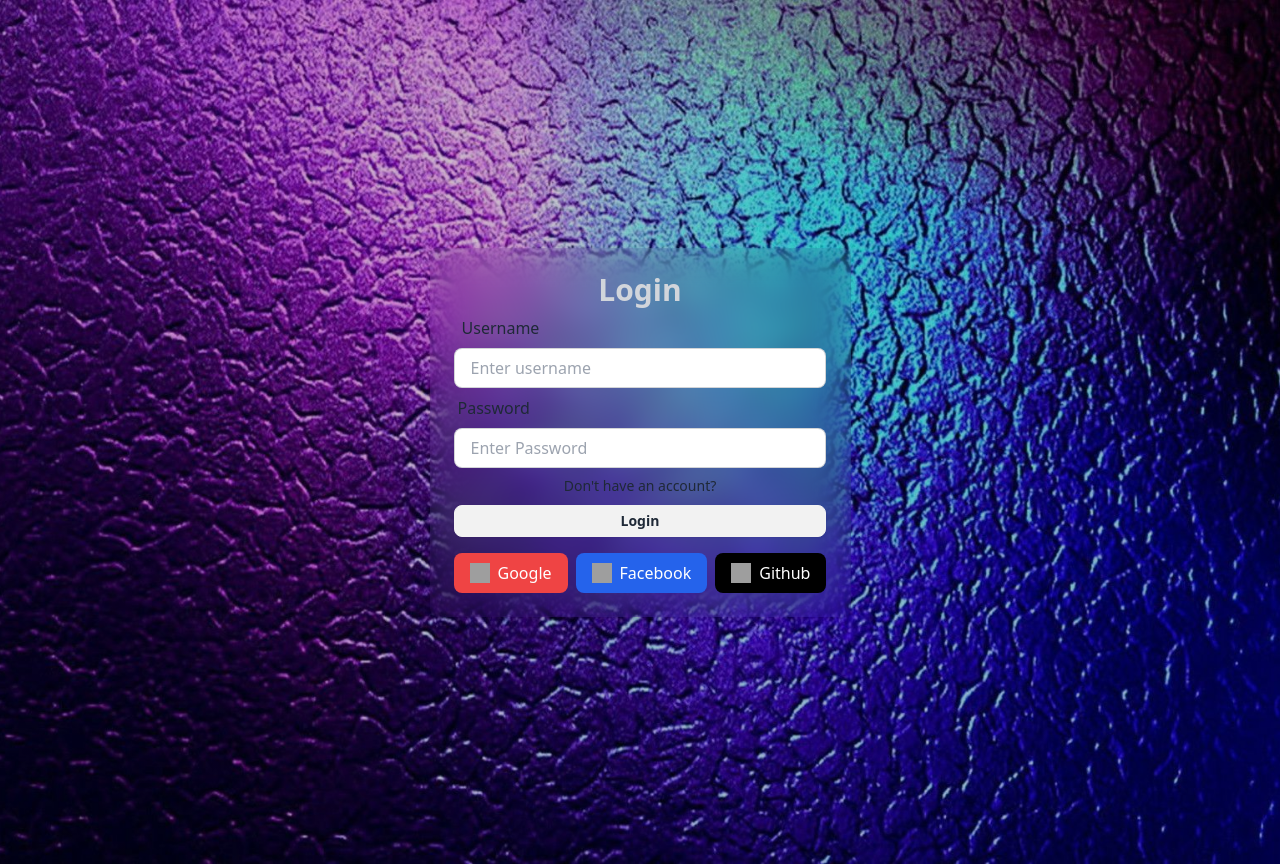
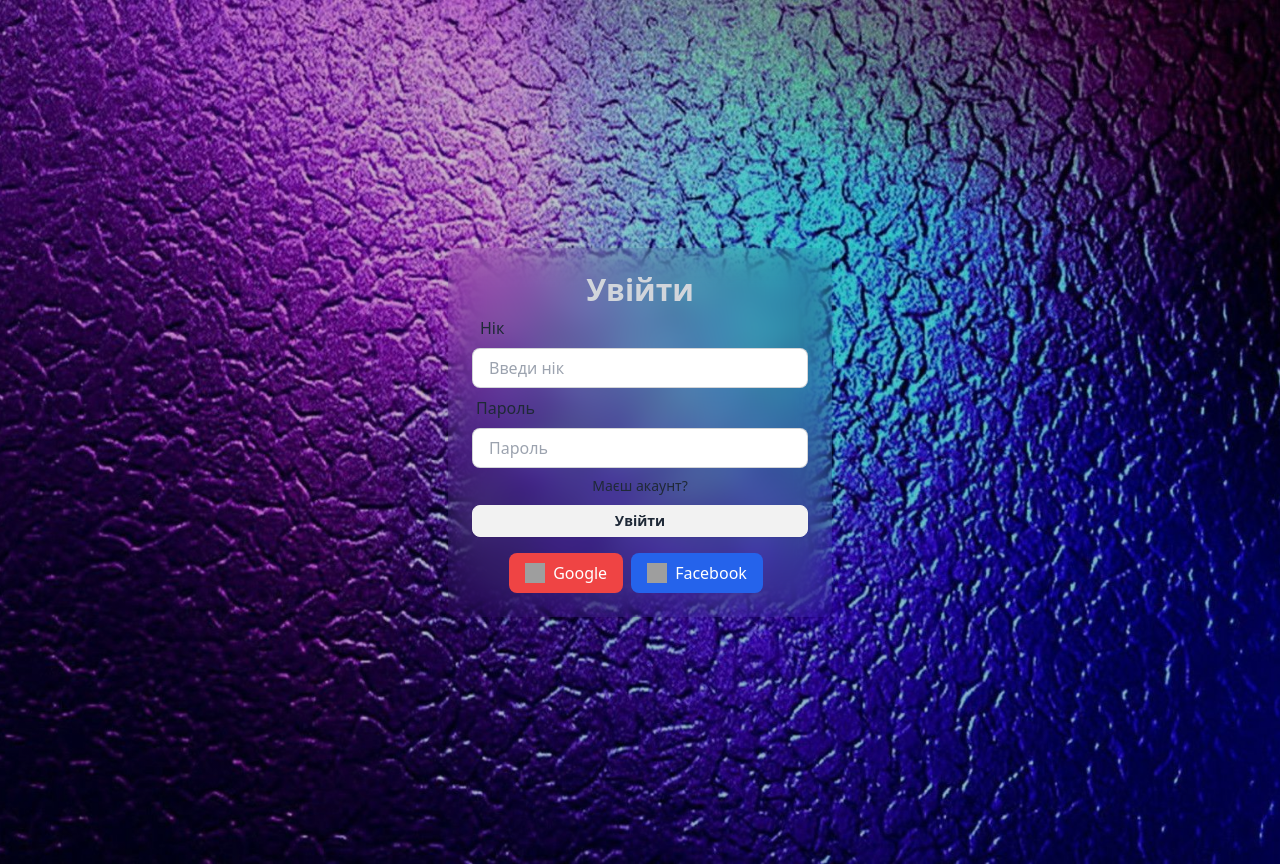
Before and after one commit to Feerverk05/Chat_App_NodeJs, a React (Vite) app in the folder frontend/: page /login in a window 1280 px wide. Built offline with nearby package versions, Linux system fonts and the light colour scheme; grey boxes are pictures that could not be loaded.

Commit message:
Update Login.jsx

```diff
--- a/frontend/src/components/pages/login/Login.jsx
+++ b/frontend/src/components/pages/login/Login.jsx
@@ -16,17 +16,17 @@ const Login = () => {
 		<div className='flex flex-col items-center justify-center min-w-96 mx-auto'>
 			<div className='w-full p-6 rounded-lg shadow-md bg-gray-400 bg-clip-padding backdrop-filter backdrop-blur-lg bg-opacity-0'>
 				<h1 className='text-3xl font-semibold text-center text-gray-300'>
-					Login
+					Увійти
 				</h1>
 
 				<form onSubmit={handleSubmit}>
 					<div>
 						<label className='label p-2'>
-							<span className='text-base label-text'>Username</span>
+							<span className='text-base label-text'>Нік</span>
 						</label>
 						<input
 							type='text'
-							placeholder='Enter username'
+							placeholder='Введи нік'
 							className='w-full input input-bordered h-10'
 							value={username}
 							onChange={(e) => setUsername(e.target.value)}
@@ -35,47 +35,51 @@ const Login = () => {
 
 					<div>
 						<label className='label'>
-							<span className='text-base label-text'>Password</span>
+							<span className='text-base label-text'>Пароль</span>
 						</label>
 						<input
 							type='password'
-							placeholder='Enter Password'
+							placeholder='Пароль'
 							className='w-full input input-bordered h-10'
 							value={password}
 							onChange={(e) => setPassword(e.target.value)}
 						/>
 					</div>
 					<Link to='/signup' className='text-sm  hover:underline hover:text-blue-600 mt-2 inline-block'>
-						{"Don't"} have an account?
+						{"Маєш"} акаунт?
 					</Link>
 
 					<div>
 						<button className='btn btn-block btn-sm mt-2' disabled={loading}>
-							{loading ? <span className='loading loading-spinner'></span> : "Login"}
+							{loading ? <span className='loading loading-spinner'></span> : "Увійти"}
 						</button>
 					</div>
 				</form>
 
-				{/* Соціальні кнопки */}
 				<div className='flex justify-center mt-4'>
 				<button
   className='flex items-center bg-red-500 text-white px-4 py-2 rounded-lg mr-2'
-						onClick={() => loginWithSocial("google")}
+  onClick={() => {
+    window.location.href = "http://localhost:5000/auth/google";
+  }}
 >
-						<img src="https://upload.wikimedia.org/wikipedia/commons/5/53/Google_%22G%22_Logo.svg" alt="Google" className="w-5 h-5 mr-2" />
+  <img src="https://cdn-icons-png.flaticon.com/512/2504/2504914.png" alt="Google" className="w-5 h-5 mr-2" />
   Google
 </button>
-					<button onClick={() => {
-   						 window.location.href ="http://localhost:5000/auth/facebook"; }}
-  					className='flex items-center bg-blue-600 text-white px-4 py-2 rounded-lg mr-2'>
-  					<img src="https://upload.wikimedia.org/wikipedia/commons/thumb/c/cd/Facebook_logo_%28square%29.png/800px-Facebook_logo_%28square%29.png" alt="Facebook" className="w-5 h-5 mr-2" /> Facebook </button>
 					<button
-						className='flex items-center bg-black text-white px-4 py-2 rounded-lg'
-						onClick={() => loginWithSocial("github")}
+  onClick={() => {
+    window.location.href ="http://localhost:5000/auth/facebook/";
+  }}
+  className='flex items-center bg-blue-600 text-white px-4 py-2 rounded-lg mr-2'
 >
-						<img src="https://img.icons8.com/?size=512&id=52539&format=png" alt="GitHub" className="w-5 h-5 mr-2" />
-						Github
+  <img
+    src="https://upload.wikimedia.org/wikipedia/commons/thumb/c/cd/Facebook_logo_%28square%29.png/800px-Facebook_logo_%28square%29.png"
+    alt="Facebook"
+    className="w-5 h-5 mr-2"
+  />
+  Facebook
 </button>
+
 				</div>
 			</div>
 		</div>
```
Lines whose indentation alone changed are shown as unchanged.
